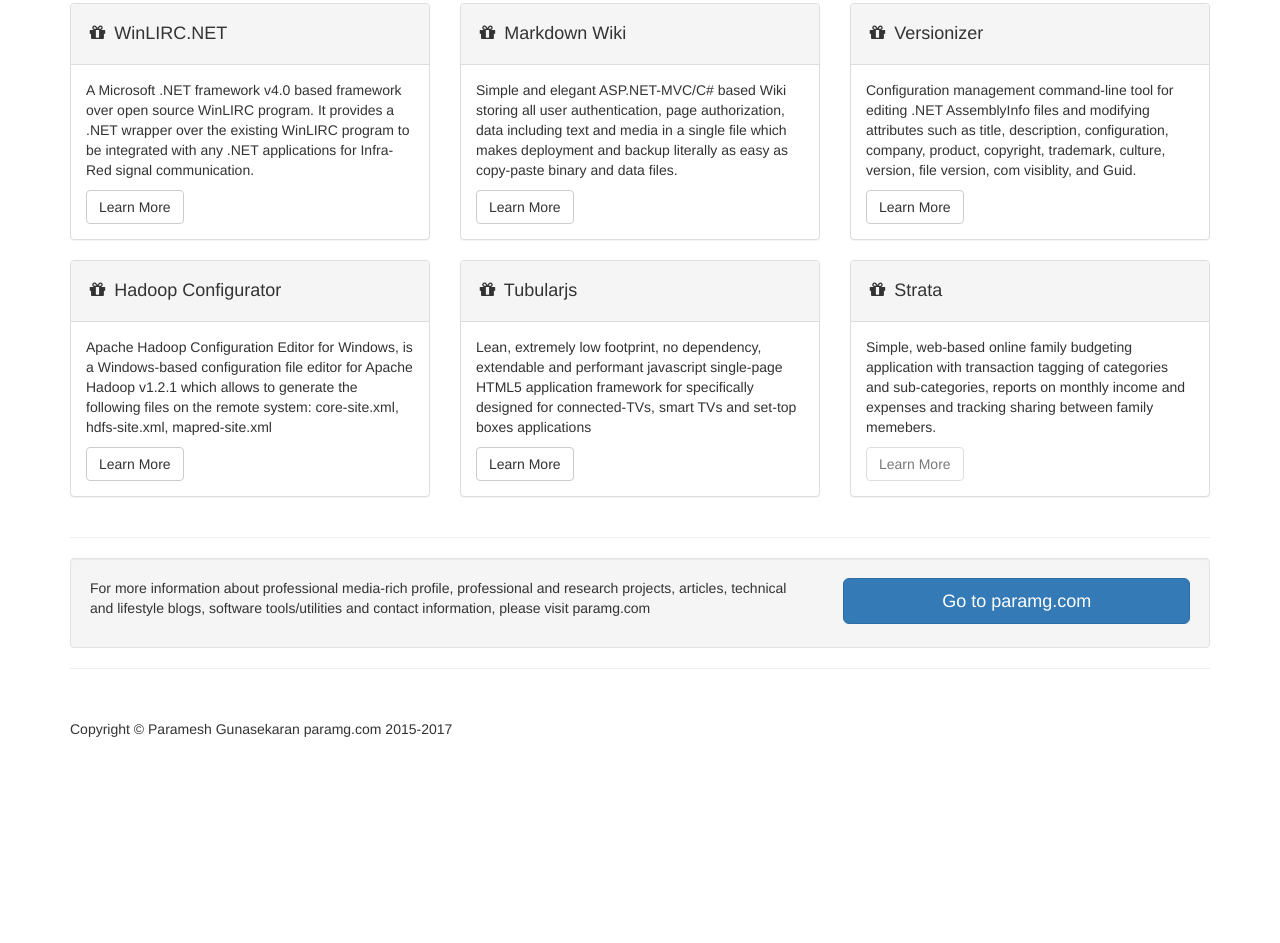
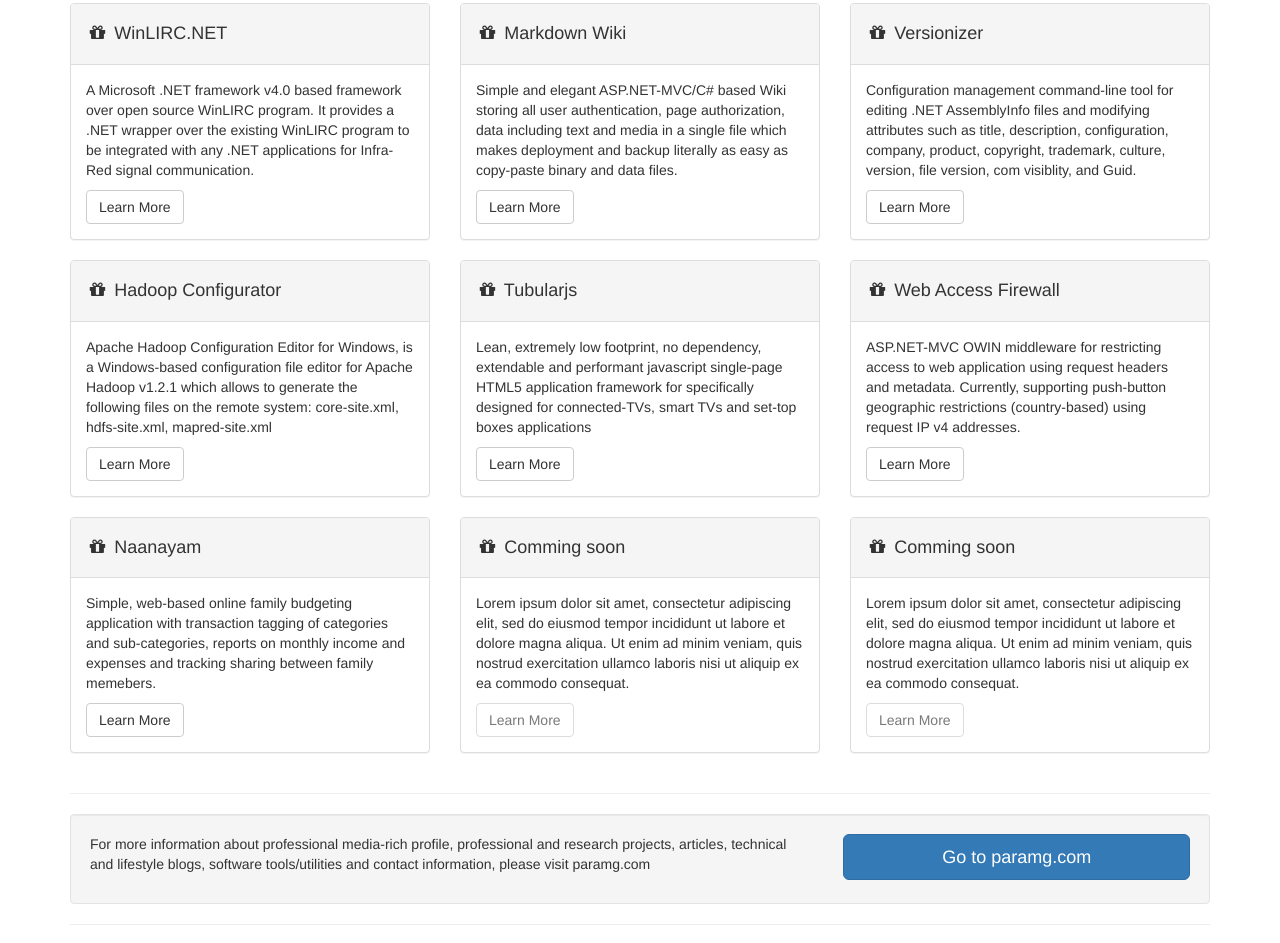
Before and after one commit to parameshg/parameshg.github.io, a plain HTML site: page index.html in a window 1280 px wide. Shown: the part 407-1350 px from the top of the page. Before the commit the page ends 1206 px from the top, so only its background shows below. Drawn offline with Linux system fonts and the light colour scheme.

Commit message:
feat: added projects

```diff
--- a/index.html
+++ b/index.html
@@ -98,10 +98,45 @@
             <div class="col-md-4">
                 <div class="panel panel-default">
                     <div class="panel-heading">
-                        <h4><i class="fa fa-fw fa-gift"></i> Strata</h4>
+                        <h4><i class="fa fa-fw fa-gift"></i> Web Access Firewall</h4>
+                    </div>
+                    <div class="panel-body">
+                        <p>ASP.NET-MVC OWIN middleware for restricting access to web application using request headers and metadata. Currently, supporting push-button geographic restrictions (country-based) using request IP v4  addresses.</p>
+                        <a href="https://github.com/parameshg/waf" target="_blank" class="btn btn-default">Learn More</a>
+                    </div>
+                </div>
+            </div>
+        </div>
+        <div class="row">
+            <div class="col-md-4">
+                <div class="panel panel-default">
+                    <div class="panel-heading">
+                        <h4><i class="fa fa-fw fa-gift"></i> Naanayam</h4>
                     </div>
                     <div class="panel-body">
                         <p>Simple, web-based online family budgeting application with transaction tagging of categories and sub-categories, reports on monthly income and expenses and tracking sharing between family memebers.</p>
+                        <a href="https://github.com/parameshg/naanayam" target="_blank" class="btn btn-default">Learn More</a>
+                    </div>
+                </div>
+            </div>
+            <div class="col-md-4">
+                <div class="panel panel-default">
+                    <div class="panel-heading">
+                        <h4><i class="fa fa-fw fa-gift"></i> Comming soon</h4>
+                    </div>
+                    <div class="panel-body">
+                        <p>Lorem ipsum dolor sit amet, consectetur adipiscing elit, sed do eiusmod tempor incididunt ut labore et dolore magna aliqua. Ut enim ad minim veniam, quis nostrud exercitation ullamco laboris nisi ut aliquip ex ea commodo consequat.</p>
+                        <a href="#" disabled class="btn btn-default">Learn More</a>
+                    </div>
+                </div>
+            </div>
+            <div class="col-md-4">
+                <div class="panel panel-default">
+                    <div class="panel-heading">
+                        <h4><i class="fa fa-fw fa-gift"></i> Comming soon</h4>
+                    </div>
+                    <div class="panel-body">
+                        <p>Lorem ipsum dolor sit amet, consectetur adipiscing elit, sed do eiusmod tempor incididunt ut labore et dolore magna aliqua. Ut enim ad minim veniam, quis nostrud exercitation ullamco laboris nisi ut aliquip ex ea commodo consequat.</p>
                         <a href="#" disabled class="btn btn-default">Learn More</a>
                     </div>
                 </div>
```
